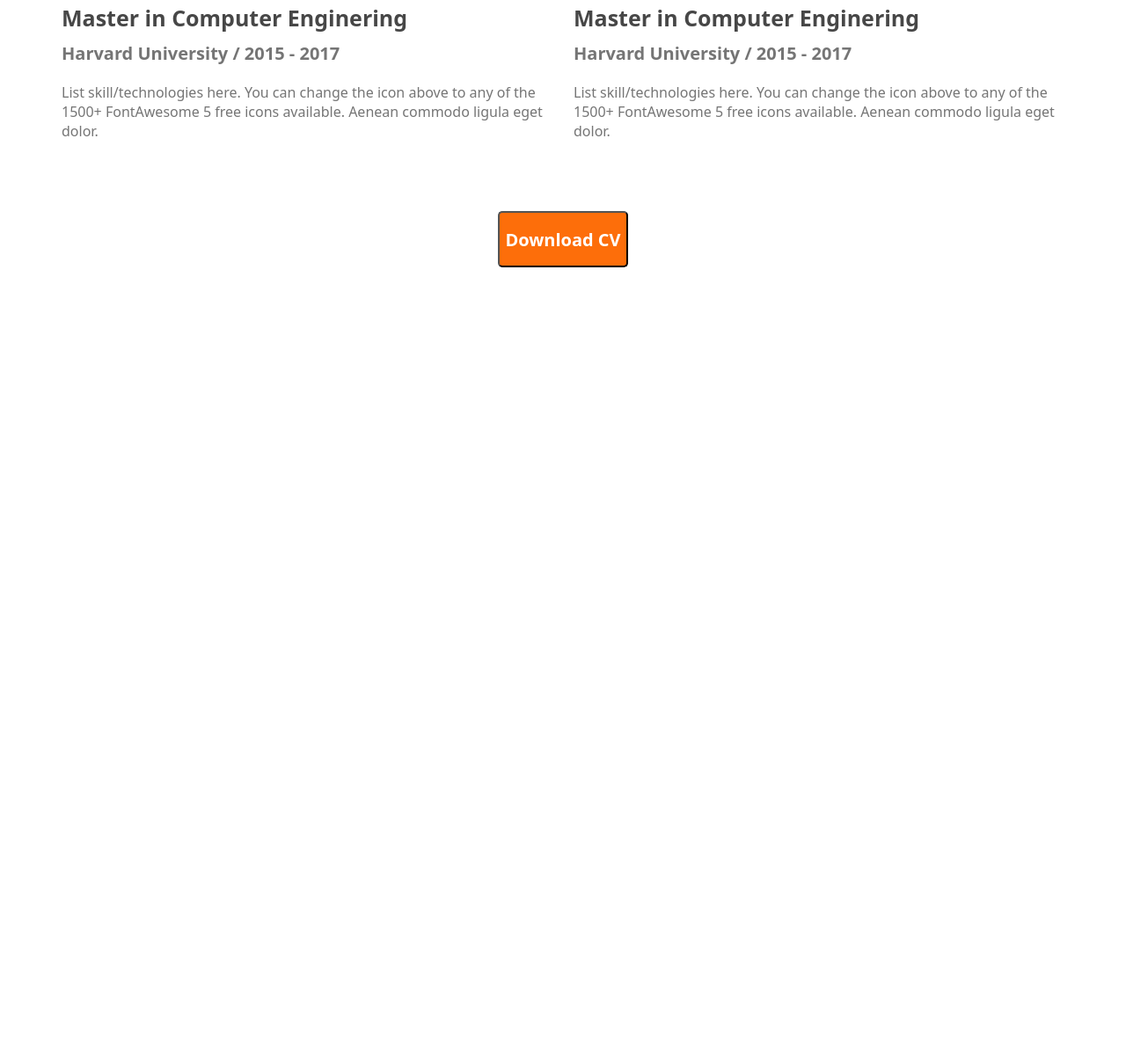
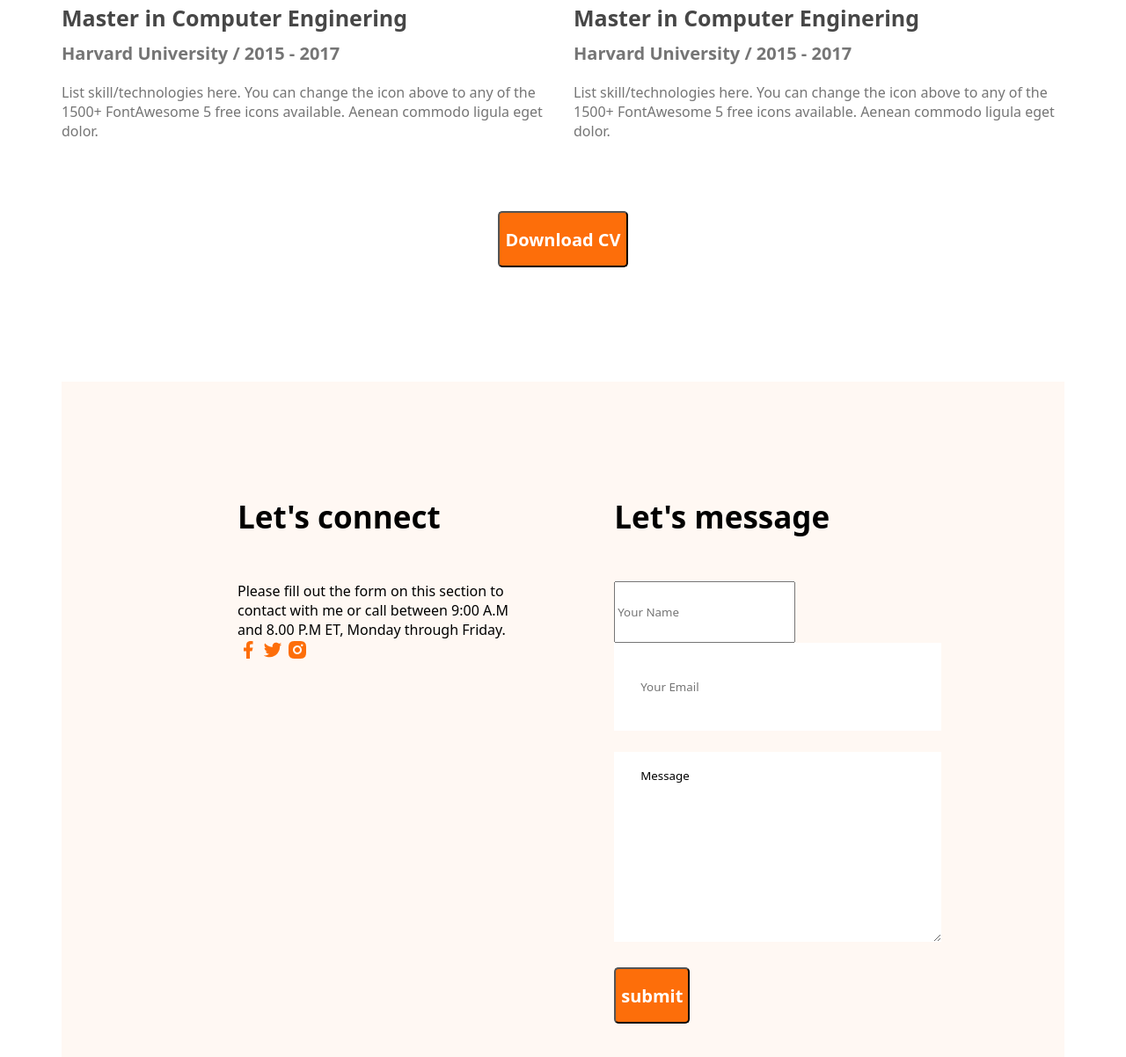
Before and after one commit to mohammadibrahim20/developer-portfolio, a plain HTML site: page index.html in a window 1280 px wide. Shown: the part 2682-3884 px from the top of the page at 88% size. Before the commit the page ends 2986 px from the top, so only its background shows below. Drawn offline with Linux system fonts and the light colour scheme.

Commit message:
contact as added

```diff
--- a/index.html
+++ b/index.html
@@ -150,6 +150,36 @@
                 <button class="btn-primary">Download CV</button>
             </div>
         </section>
+        <!--contact section-->
+        <section class="contact">
+
+            <div >
+                <h3 class="section-title">Let's connect</h3>
+                <p class="section-discription">
+                    Please fill out the form on this section to contact with me or call between 9:00 A.M and 8.00 P.M ET, Monday through Friday.
+                </p>
+                <a href="">
+                    <img src="images/icons/facebook.png" alt="">
+                </a>
+                <a href="">
+                    <img src="images/icons/twitter.png" alt="">
+                </a>
+                <a href="">
+                    <img src="images/icons/insta.png" alt="">
+                </a>
+
+            </div>
+            <div class="">
+                <h3 class="section-title">Let's message</h3>
+                <form>
+                   <input type="text" placeholder="Your Name">
+                   <input type="email" name="" id="Email" placeholder="Your Email">
+                   <textarea name="" id="" cols="30" rows="10" placeholder="Message" >Message</textarea>
+
+                   <input class="btn-primary" type="button" value="submit">
+                </form>
+            </div>
+        </section>
     </main>
     <footer>
 
--- a/styeles/portfolio.css
+++ b/styeles/portfolio.css
@@ -166,3 +166,26 @@ main{
     margin-top: 50px;
     text-align: center;
 }
+/* contact style */
+.contact{
+    display: flex;
+    gap: 100px;
+    background: #FFF8F3;
+    padding: 130px 200px;
+}
+.contact .section-title{
+    text-align: left;
+
+}
+.contact input [type="text"], [type="email"], textarea{
+    margin-bottom: 24px;
+    border: 0;
+    width: 100%;
+    padding: 18px 30px;
+}
+input{
+    height: 64px;
+}
+.contact a{
+    text-decoration: none;
+}
```
